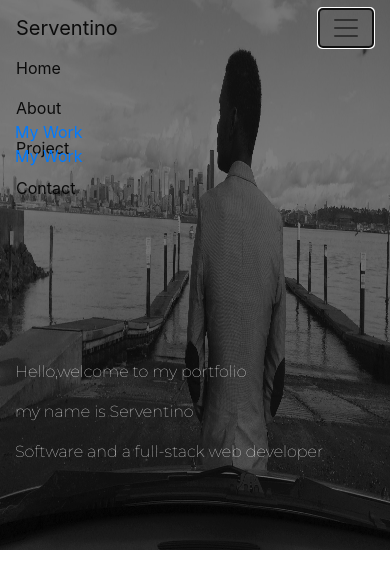
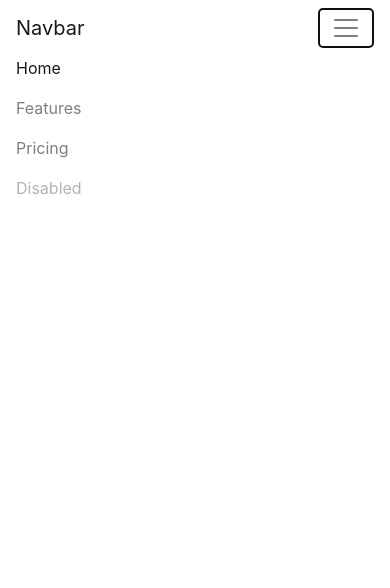
Before and after one commit to servenn/portfolio.io, a plain HTML site: page index.html in a window 390 px wide. Both pictures are taken after a click on the button "Toggle navigation". Drawn offline with nearby package versions, Linux system fonts and the light colour scheme.

Commit message:
Add files via upload

```diff
--- a/index.html
+++ b/index.html
@@ -1,111 +1,30 @@
 <!DOCTYPE html>
 <html>
   <head>
+    <meta name="viewport" content="width=device-width, initial-scale=1">
     <meta charset="UTF-8">
-        <meta name="Author" content="Muy Ndong">
-        <meta name="viewport" content="width=device-width,initial-scale=1">
-        <link rel="stylesheet" href="https://stackpath.bootstrapcdn.com/bootstrap/4.4.1/css/bootstrap.min.css" integrity="sha384-Vkoo8x4CGsO3+Hhxv8T/Q5PaXtkKtu6ug5TOeNV6gBiFeWPGFN9MuhOf23Q9Ifjh" crossorigin="anonymous">
-        <link href="https://fonts.googleapis.com/css2?family=Dancing+Script&display=swap" rel="stylesheet">
-        <link href="https://fonts.googleapis.com/css2?family=Montserrat:wght@100&display=swap" rel="stylesheet">
-        <link href="https://fonts.googleapis.com/css2?family=Montserrat:wght@100&display=swap" rel="stylesheet">
-        <!-- <script src="https://code.jquery.com/jquery-3.5.1.js" integrity="sha256-QWo7LDvxbWT2tbbQ97B53yJnYU3WhH/C8ycbRAkjPDc=" crossorigin="anonymous"></script> -->
-        <link rel="stylesheet" href="https://cdnjs.cloudflare.com/ajax/libs/animate.css/4.0.0/animate.min.css"/>
-        <!-- <link href="https://fonts.googleapis.com/css2?family=Oswald:wght@200&display=swap" rel="stylesheet"> -->
-        <link rel="stylesheet" href="https://unpkg.com/aos@next/dist/aos.css" />
-        <link rel="stylesheet" type ="text/css" href="main.css">
-        <link rel="stylesheet" href="animate.css">
-        <!-- <link rel="stylesheet" href="https://cdnjs.cloudflare.com/ajax/libs/animate.css/4.0.0/animate.min.css"/> -->
-        <!-- <link rel="stylesheet" href="vivify.min.css"> -->
+    <!-- CSS only -->
+<link rel="stylesheet" href="https://stackpath.bootstrapcdn.com/bootstrap/4.5.2/css/bootstrap.min.css" integrity="sha384-JcKb8q3iqJ61gNV9KGb8thSsNjpSL0n8PARn9HuZOnIxN0hoP+VmmDGMN5t9UJ0Z" crossorigin="anonymous">
+    <link rel="stylesheet" type="text/css" href="main.css">
   </head>
   <body>
-
-        <div class="main-page">
-            <img src="muyndong15.jpg" alt="">
     <nav class="navbar navbar-expand-lg navbar-light bg-light">
-                <div class="container">
-                    <a class="navbar-brand custom-brand" href="#">Serventino</a>
-                <button class="navbar-toggler custom-toggler" type="button" data-toggle="collapse" data-target="#navbarSupportedContent" aria-controls="navbarSupportedContent" aria-expanded="false" aria-label="Toggle navigation">
+      <a class="navbar-brand" href="#">Navbar</a>
+      <button class="navbar-toggler" type="button" data-toggle="collapse" data-target="#navbarNavAltMarkup" aria-controls="navbarNavAltMarkup" aria-expanded="false" aria-label="Toggle navigation">
         <span class="navbar-toggler-icon"></span>
       </button>
-
-                <div class="collapse navbar-collapse" id="navbarSupportedContent">
-                  <ul class="navbar-nav ml-auto">
-                    <li class="nav-item active">
-                      <a class="nav-link" href="#">Home</a>
-                    </li>
-                    <li class="nav-item active">
-                      <a class="nav-link" href="#testabout">About</a>
-                    </li>
-                    <li class="nav-item">
-                      <a class="nav-link active" href="#project" tabindex="-1" aria-disabled="true">Project</a>
-                    </li>
-                    <li class="nav-item">
-                        <a class="nav-link active" href="#contact" tabindex="-1" aria-disabled="true">Contact</a>
-                      </li>
-                  </ul>
+      <div class="collapse navbar-collapse" id="navbarNavAltMarkup">
+        <div class="navbar-nav">
+          <a class="nav-link active" href="#">Home <span class="sr-only">(current)</span></a>
+          <a class="nav-link" href="#">Features</a>
+          <a class="nav-link" href="#">Pricing</a>
+          <a class="nav-link disabled" href="#" tabindex="-1" aria-disabled="true">Disabled</a>
         </div>
       </div>
     </nav>
-            <div class="container welcome-info-intro">
-               <p class="p-intro p-testing">Hello,welcome to my portfolio</p>
-               <p class="p-intro p-testing p-intro-2">my name is Serventino</p>
-               <!-- <p class="p-intro-1 typewriter">I am a software and a full-stack web developer</p> -->
-                <p class="p-intro-1 p-testing">Software and a full-stack web developer</p>
-            </div>
-              <div class="container welc-info-btn">
-                  <div class="row desktop-buttons">
-                    <div class="col d-flex justify-content-end animate__animated animate__slideInDown">
-                      <a href="#project">My Work</a>
 
-                    </div>
-                    <div class="col d-flex justify-content-start animate__animated animate__slideInDown">
-                      <a href="#contact">Hire Me</a>
-                    </div>
-                  </div>
-                  <!-- <div class="row mobile-buttons">
-                    <div class="col d-flex justify-content-end animate__animated animate__slideInDown">
-                      <a href="#project">My Work</a>
-
-                    </div>
-                    <div class="col d-flex justify-content-start animate__animated animate__slideInDown">
-                      <a href="#contact">Hire Me</a>
-                    </div>
-                  </div> -->
-                  <div class="mobile-buttons">
-                    <div class="animate__animated animate__slideInDown">
-                      <a href="#project">My Work</a>
-                    </div>
-                    <div class="animate__animated animate__slideInDown">
-                      <a href="#contact">My Work</a>
-                    </div>
-                  </div>
-                  <!-- <div class="row mobile-buttons">
-                    <div class="col d-flex justify-content-end  animate__animated animate__slideInDown">
-                      <a >My Work</a>
-                      <a  href="#project">My Work</a>
-                    </div>
-                    <div class="col d-flex justify-content-start  animate__animated animate__slideInDown">
-                      <a >Hire Me</a>
-                      <a  href="#project">Hire Me</a>
-                    </div>
-                  </div> -->
-              </div>
-        </div>  <!--end of the main page-->
-
-
-        <script src="jquery-3.4.1.min.js"></script>
-        <script src="https://code.jquery.com/jquery-3.4.1.slim.min.js" integrity="sha384-J6qa4849blE2+poT4WnyKhv5vZF5SrPo0iEjwBvKU7imGFAV0wwj1yYfoRSJoZ+n" crossorigin="anonymous"></script>
-        <script src="jquery.waypoints.min.js"></script>
-        <script src="https://cdn.jsdelivr.net/npm/popper.js@1.16.0/dist/umd/popper.min.js" integrity="sha384-Q6E9RHvbIyZFJoft+2mJbHaEWldlvI9IOYy5n3zV9zzTtmI3UksdQRVvoxMfooAo" crossorigin="anonymous"></script>
-        <script src="https://stackpath.bootstrapcdn.com/bootstrap/4.4.1/js/bootstrap.min.js" integrity="sha384-wfSDF2E50Y2D1uUdj0O3uMBJnjuUD4Ih7YwaYd1iqfktj0Uod8GCExl3Og8ifwB6" crossorigin="anonymous"></script>
-        <!-- <script src="https://cdnjs.cloudflare.com/ajax/libs/waypoints/4.0.1/noframework.waypoints.min.js" integrity="sha512-fHXRw0CXruAoINU11+hgqYvY/PcsOWzmj0QmcSOtjlJcqITbPyypc8cYpidjPurWpCnlB8VKfRwx6PIpASCUkQ==" crossorigin="anonymous"></script> -->
-        <script src="https://unpkg.com/aos@next/dist/aos.js"></script>
-        <script>
-          AOS.init({
-              offset:300,
-              duration:800
-          });
-        </script>
-        <script src="main.js"></script>
+    <script src="https://code.jquery.com/jquery-3.5.1.slim.min.js" integrity="sha384-DfXdz2htPH0lsSSs5nCTpuj/zy4C+OGpamoFVy38MVBnE+IbbVYUew+OrCXaRkfj" crossorigin="anonymous"></script>
+    <script src="https://cdn.jsdelivr.net/npm/popper.js@1.16.1/dist/umd/popper.min.js" integrity="sha384-9/reFTGAW83EW2RDu2S0VKaIzap3H66lZH81PoYlFhbGU+6BZp6G7niu735Sk7lN" crossorigin="anonymous"></script>
+    <script src="https://stackpath.bootstrapcdn.com/bootstrap/4.5.2/js/bootstrap.min.js" integrity="sha384-B4gt1jrGC7Jh4AgTPSdUtOBvfO8shuf57BaghqFfPlYxofvL8/KUEfYiJOMMV+rV" crossorigin="anonymous"></script>
   </body>
 </html>
```
Lines whose indentation alone changed are shown as unchanged.
